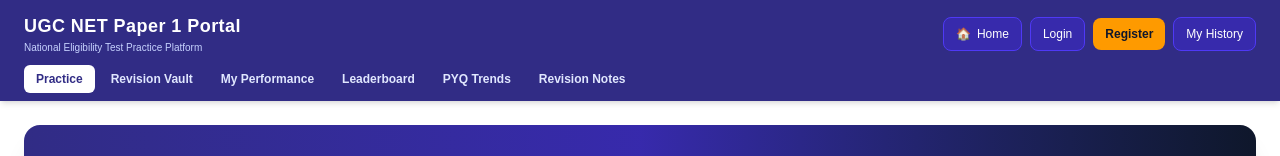
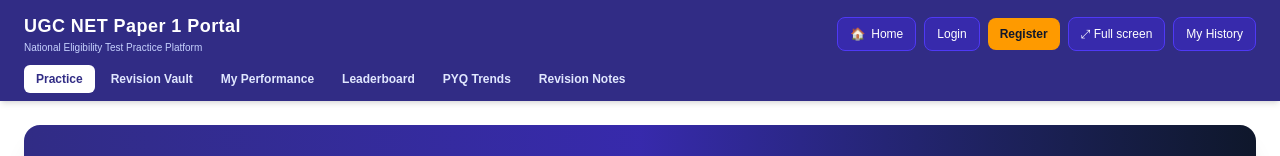
Before and after one commit to mrashutoshkumaredu/ugc-net-v4, a Next.js app: page / in a window 1280 px wide. Shown: the top 156 px of the page. Built offline with nearby package versions, Linux system fonts and the light colour scheme; no server answers.

Commit message:
Full-screen button in the header on every page

```diff
--- /dev/null
+++ b/components/FullscreenButton.tsx
@@ -0,0 +1,34 @@
+"use client";
+
+import { useEffect, useState } from 'react';
+
+// Full-screen on/off for the whole site. Hidden where the browser has no
+// full-screen support (for example iPhone Safari).
+export default function FullscreenButton() {
+  const [supported, setSupported] = useState(false);
+  const [on, setOn] = useState(false);
+
+  useEffect(() => {
+    setSupported(Boolean(document.fullscreenEnabled));
+    const sync = () => setOn(Boolean(document.fullscreenElement));
+    sync();
+    document.addEventListener('fullscreenchange', sync);
+    return () => document.removeEventListener('fullscreenchange', sync);
+  }, []);
+
+  if (!supported) return null;
+  const toggle = () => {
+    if (document.fullscreenElement) document.exitFullscreen().catch(() => {});
+    else document.documentElement.requestFullscreen().catch(() => {});
+  };
+  return (
+    <button
+      onClick={toggle}
+      title={on ? 'Exit full screen' : 'Full screen'}
+      aria-label={on ? 'Exit full screen' : 'Full screen'}
+      className="text-xs bg-indigo-800 hover:bg-indigo-700 text-white border border-indigo-600 px-3 py-2 rounded-lg transition font-medium shrink-0"
+    >
+      {on ? '⤓ Exit full screen' : '⤢ Full screen'}
+    </button>
+  );
+}
--- a/components/SiteHeader.tsx
+++ b/components/SiteHeader.tsx
@@ -1,6 +1,7 @@
 "use client";
 
 import { useEffect, useState } from 'react';
+import FullscreenButton from '@/components/FullscreenButton';
 import Link from 'next/link';
 import { isAdmin } from '@/lib/testApi';
 import { usePathname, useRouter } from 'next/navigation';
@@ -85,6 +86,8 @@ export default function SiteHeader({ masterSecondsRemaining }: { masterSecondsRe
               </Link>
             )}
 
+            {masterSecondsRemaining === undefined && <FullscreenButton />}
+
             <button onClick={() => setShowHistory(true)} className="text-xs bg-indigo-800 hover:bg-indigo-700 text-white border border-indigo-600 px-3 py-2 rounded-lg transition font-medium shrink-0">
               My History
             </button>
```
